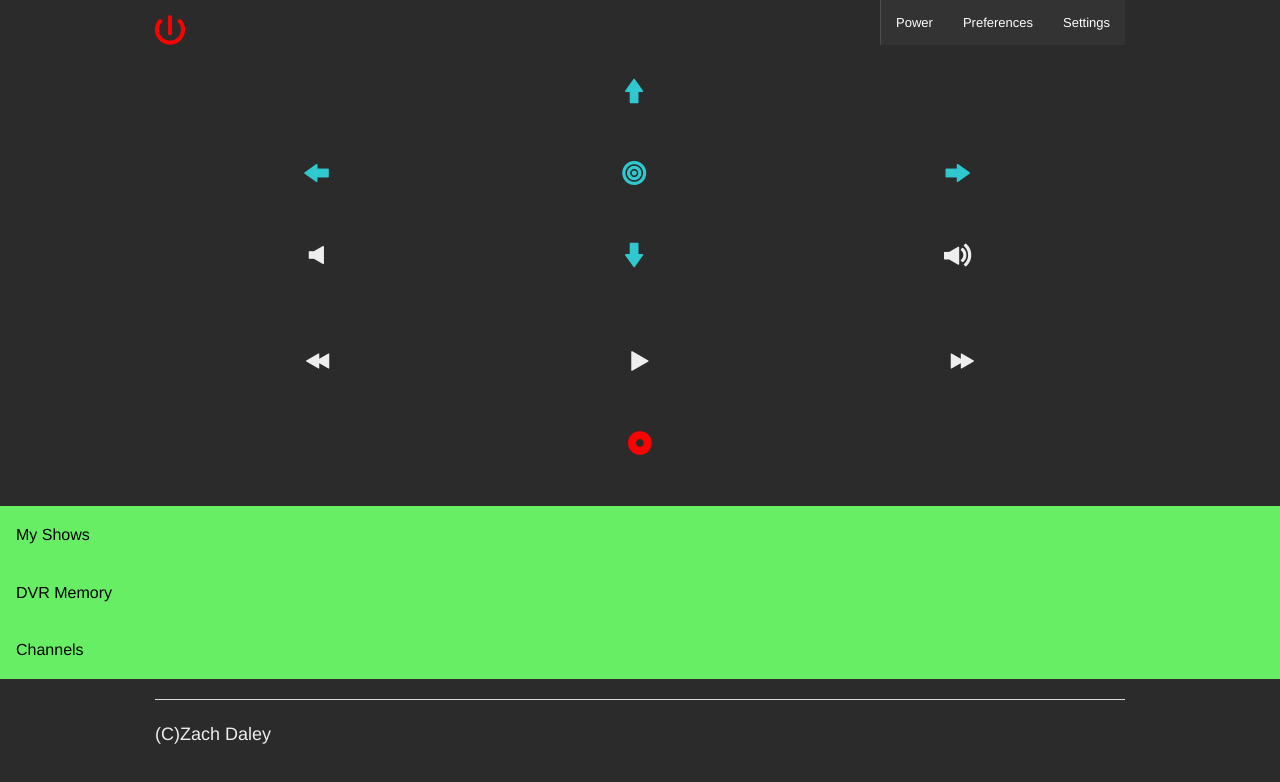
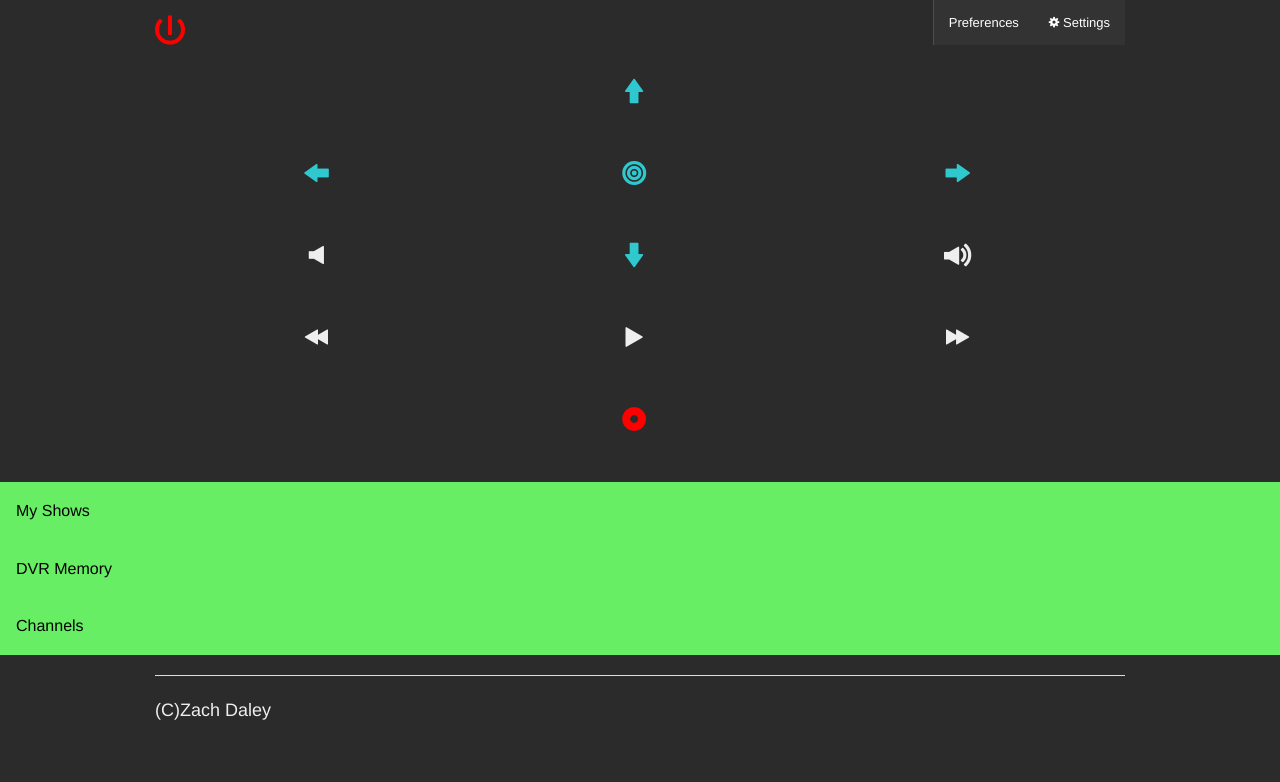
Before and after one commit to zachdaley/DVR-App, a plain HTML site: page index.html in a window 1280 px wide. Drawn offline with Linux system fonts and the light colour scheme.

Commit message:
Little things
settings, table changes

```diff
--- a/index.html
+++ b/index.html
@@ -35,9 +35,8 @@
               <ul class="right">
                 <li class="divider"></li>
                 <li class="has-dropdown">
-                  <li><a href="#">Power</a></li>
                   <li><a href="#">Preferences</a></li>
-                  <li><a href="#">Settings</a></li>
+                  <li><a href="#"><i class="fi-widget"></i> Settings</a></li>
                 </li>
               </ul>
             </section>
@@ -70,13 +69,7 @@
                   <td><i class="fi-arrow-down"></i></td>
                   <td><i class="fi-volume"></i></td>
                 </tr>
-              </tbody>
-            </table>
-
-            <table>
-              <tbody>
-                <tr>
-                  <td><i class="fi-rewind"></i></td>
+                 <td><i class="fi-rewind"></i></td>
                   <td><i class="fi-play"></i></td>
                   <td><i class="fi-fast-forward"></i></td>
                 </tr>
@@ -87,7 +80,6 @@
                 </tr>
               </tbody>
             </table>
-
 
     </div>
   </div>
```
